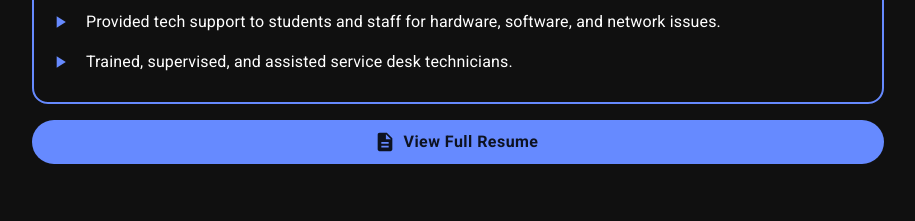
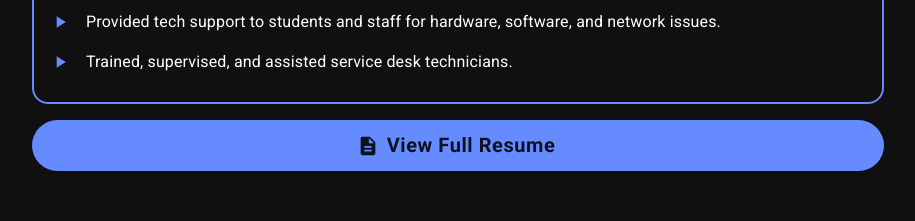
Before and after one commit to connordelacruz/connordelacruz.github.io, a React (Vite) app: page / in a window 1280 px wide. Shown: the part 3200-3421 px from the top of the page, without its empty margins (182-1097 px from the left). Built offline with nearby package versions, Linux system fonts and the light colour scheme.

Commit message:
CTA buttons babyyy

```diff
--- a/src/components/ProjectsSection.jsx
+++ b/src/components/ProjectsSection.jsx
@@ -2,6 +2,7 @@ import { Box, Button, CardContent, Stack, Typography } from '@mui/material'
 import { SectionHeader } from './common/SectionHeader.jsx'
 import { GitHub } from '@mui/icons-material'
 import { ContentCard, ContentCardActions, ContentCardHeader } from './common/ContentCard.jsx'
+import { CtaButton } from './common/CtaButton.jsx'
 
 // ================================================================================
 // Content
@@ -274,18 +275,13 @@ export const ProjectsSection = ({color}) => {
         <ProjectCards color={color}/>
         {/*View more button*/}
         <Box id="github-link">
-          {/*TODO: big juicy CTA buttons*/}
-          <Button
-            variant="contained"
+          <CtaButton
             color={color}
             startIcon={<GitHub/>}
-            size="large"
-            fullWidth
             href="https://github.com/connordelacruz"
-            target="_blank"
           >
             View More on GitHub
-          </Button>
+          </CtaButton>
         </Box>
       </Stack>
     </Box>
--- a/src/components/ResumeSection.jsx
+++ b/src/components/ResumeSection.jsx
@@ -1,9 +1,10 @@
-import { Box, Button, CardContent, List, ListItem, ListItemIcon, ListItemText, Stack, Typography } from '@mui/material'
+import { Box, CardContent, List, ListItem, ListItemIcon, ListItemText, Stack, Typography } from '@mui/material'
 import { Description, PlayArrow } from '@mui/icons-material'
 import Grid from '@mui/material/Grid2'
 import { SectionHeader } from './common/SectionHeader.jsx'
 import { SkillChips } from './common/SkillChips.jsx'
 import { ContentCard, ContentCardHeader } from './common/ContentCard.jsx'
+import { CtaButton } from './common/CtaButton.jsx'
 
 // ================================================================================
 // Content
@@ -295,20 +296,14 @@ export const ResumeSection = ({
           </Stack>
         </Box>
 
-        <Box id="resume-pdf">
-          {/*TODO: big juicy CTA buttons*/}
-          <Button
+        <CtaButton
           href="files/Connor de la Cruz Resume.pdf"
-            variant="contained"
           color={color}
           startIcon={<Description/>}
-            size="large"
-            fullWidth
           download
         >
           View Full Resume
-          </Button>
-        </Box>
+        </CtaButton>
 
       </Stack>
     </Box>
--- /dev/null
+++ b/src/components/common/CtaButton.jsx
@@ -0,0 +1,27 @@
+import { Button } from '@mui/material'
+
+export const CtaButton = ({
+                            color,
+                            href,
+                            sx = {},
+                            children,
+                            ...props
+                          }) => {
+  return (
+    <Button
+      variant="contained"
+      size="large"
+      fullWidth
+      color={color}
+      href={href}
+      target="_blank"
+      sx={{
+        fontSize: '1.25rem',
+        ...sx
+      }}
+      {...props}
+    >
+      {children}
+    </Button>
+  )
+}
```
Lines whose indentation alone changed are shown as unchanged.
